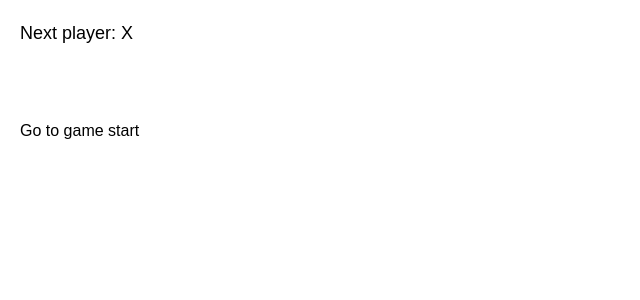
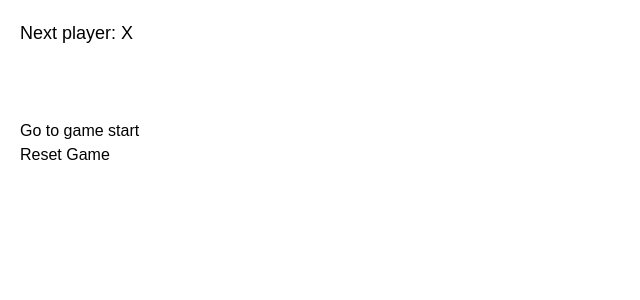
Before and after one commit to Simtudy-Frontend/react-tic-tac-toe, a React (Vite) app in the folder hyunjin/: page / in a window 1280 px wide. Shown: the top 300 px of the page, without its empty margins (0-640 px from the left). Built offline with nearby package versions, Linux system fonts and the light colour scheme.

Commit message:
feat: Add ResetButton component

```diff
--- a/hyunjin/src/game/components/index.js
+++ b/hyunjin/src/game/components/index.js
@@ -1,3 +1,4 @@
 export { Square } from './square';
 export { Board } from './board';
 export { HistoryList } from './history-list';
+export { ResetButton } from './reset-button';
--- /dev/null
+++ b/hyunjin/src/game/components/reset-button.jsx
@@ -0,0 +1,11 @@
+import { useGameContext } from "../provider/game-provider";
+
+export const ResetButton = () => {
+  const { handleResetGame } = useGameContext();
+
+  return (
+    <button className="mt-5" onClick={handleResetGame}>
+      Reset Game
+    </button>
+  );
+};
--- a/hyunjin/src/game/index.jsx
+++ b/hyunjin/src/game/index.jsx
@@ -1,13 +1,16 @@
-import { Board, HistoryList } from "./components";
+import { Board, HistoryList, ResetButton } from "./components";
 import { GameProvider } from "./provider/game-provider";
 
 export const Game = () => {
   return (
     <GameProvider>
-      <section className="flex flex-row">
+      <div className="flex">
         <Board />
         <HistoryList />
-      </section>
+      </div>
+
+      <ResetButton />
     </GameProvider>
   );
 };
+``;
--- a/hyunjin/src/game/provider/game-provider.jsx
+++ b/hyunjin/src/game/provider/game-provider.jsx
@@ -25,6 +25,10 @@ const gameReducer = (state, action) => {
         ...state,
         currentMove: action.nextMove,
       };
+    case "RESET_GAME":
+      return {
+        ...initialState,
+      };
     default:
       return state;
   }
@@ -48,6 +52,10 @@ export const GameProvider = ({ children }) => {
     dispatch({ type: "JUMP_TO", nextMove });
   };
 
+  const handleResetGame = () => {
+    dispatch({ type: "RESET_GAME" });
+  };
+
   return (
     <GameContext.Provider
       value={{
@@ -56,6 +64,7 @@ export const GameProvider = ({ children }) => {
         xIsNext,
         currentSquares,
         handlePlay,
+        handleResetGame,
         jumpTo,
       }}
     >
```
